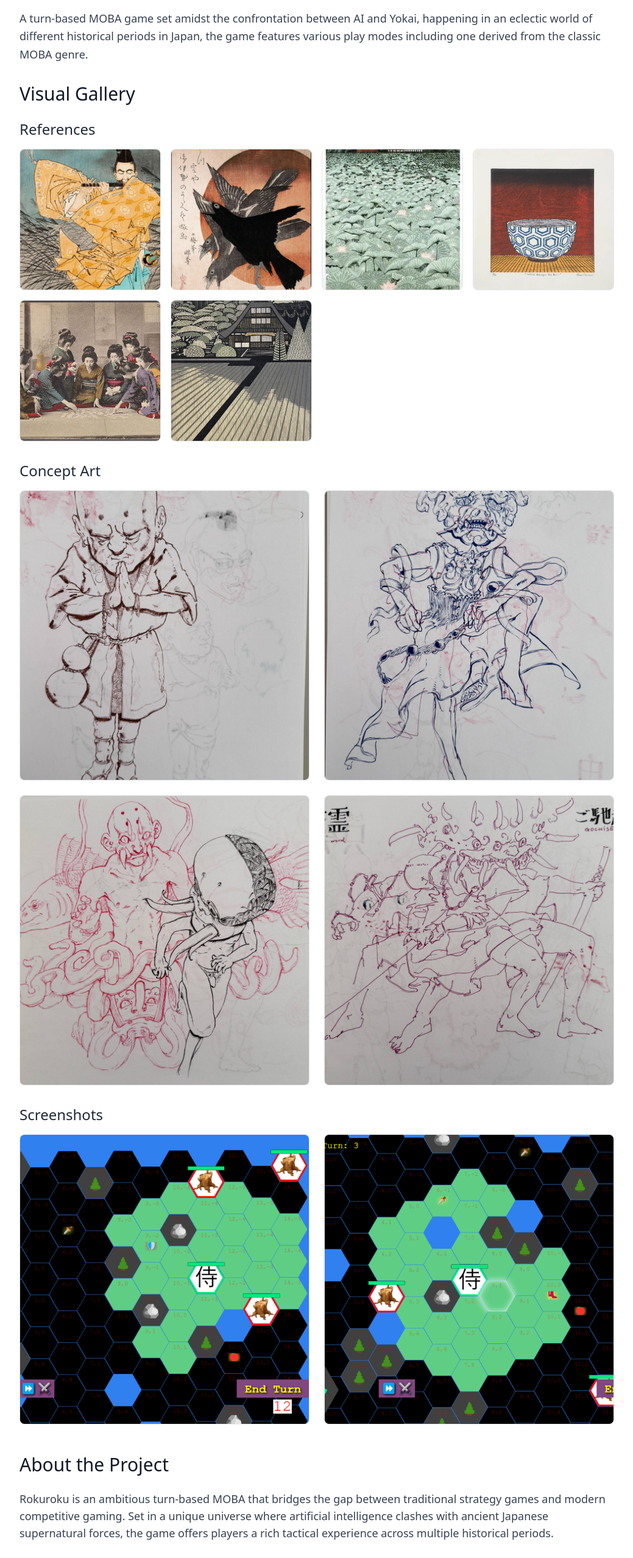
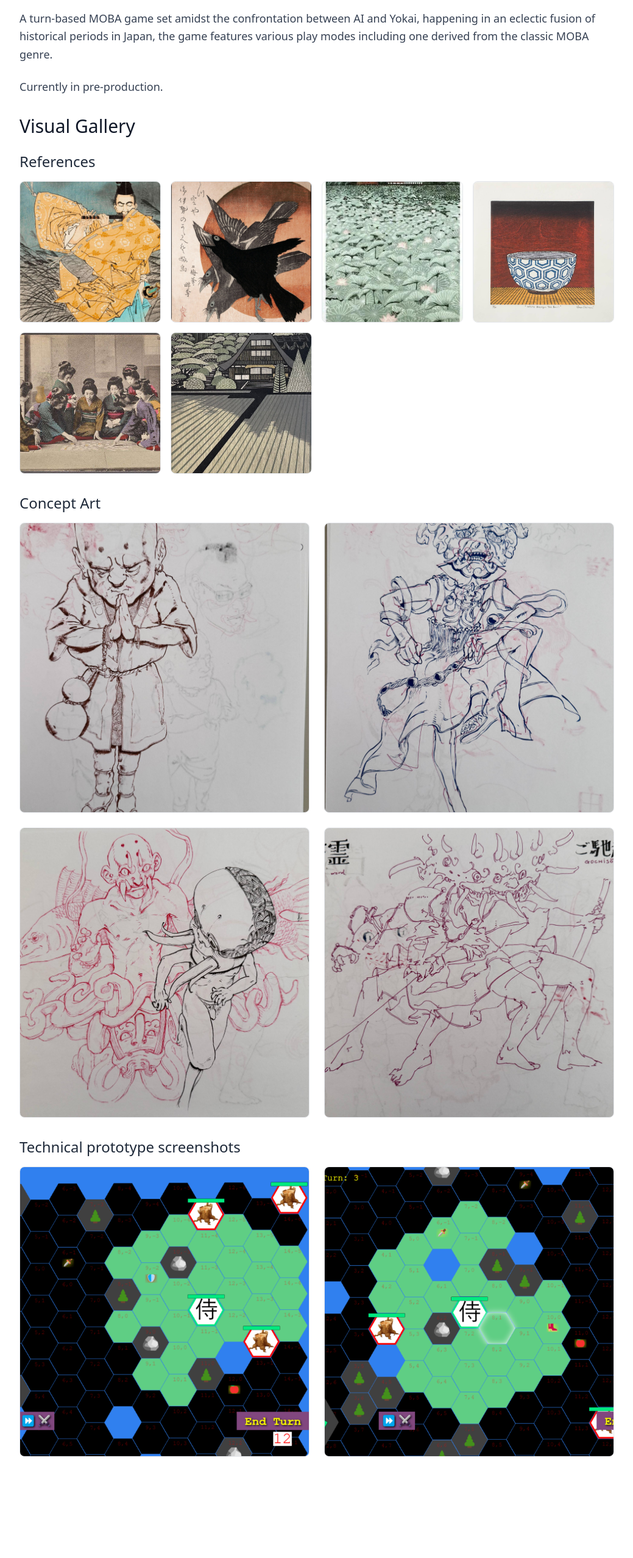
Before and after one commit to definegames/define.games, a Next.js app: page /videogame/rokuroku in a window 1280 px wide. Shown: the part 211-2766 px from the top of the page at 61% size, without its empty margins (120-1159 px from the left). After the commit the page ends 2672 px from the top, so only its background shows below. Built offline with nearby package versions, Linux system fonts and the light colour scheme.

Commit message:
Change Rokuroku page

```diff
--- a/src/app/videogame/rokuroku/page.tsx
+++ b/src/app/videogame/rokuroku/page.tsx
@@ -27,10 +27,12 @@ export default function RokurokuPage(): JSX.Element {
               <span className="px-2 py-1 bg-green-50 text-green-700 rounded">MOBA</span>
             </div>
             <p className="text-lg text-gray-700 leading-relaxed">
-              A turn-based MOBA game set amidst the confrontation between AI and Yokai, happening in an eclectic world
-              of different historical periods in Japan, the game features various play modes including one derived from
-              the classic MOBA genre.
+              A turn-based MOBA game set amidst the confrontation between AI and Yokai, happening in an eclectic fusion
+              of historical periods in Japan, the game features various play modes including one derived from the
+              classic MOBA genre.
             </p>
+            <br />
+            <p className="text-lg text-gray-700 leading-relaxed">Currently in pre-production.</p>
           </div>
 
           {/* Images Section */}
@@ -75,7 +77,7 @@ export default function RokurokuPage(): JSX.Element {
 
             {/* Screenshots Section */}
             <section className="mb-8">
-              <h3 className="text-xl sm:text-2xl text-gray-800 font-medium mb-4">Screenshots</h3>
+              <h3 className="text-xl sm:text-2xl text-gray-800 font-medium mb-4">Technical prototype screenshots</h3>
               <ImageGallery
                 images={[
                   "/images/rokuroku/03-screenshots/screenshot-001.png",
@@ -88,58 +90,6 @@ export default function RokurokuPage(): JSX.Element {
               />
             </section>
           </div>
-
-          {/* Project Description */}
-          <div className="prose prose-gray max-w-none">
-            <h2 className="text-2xl sm:text-3xl text-gray-900 font-normal mb-6">About the Project</h2>
-
-            <div className="space-y-6 text-gray-700 leading-relaxed">
-              <p className="text-base sm:text-lg">
-                Rokuroku is an ambitious turn-based MOBA that bridges the gap between traditional strategy games and
-                modern competitive gaming. Set in a unique universe where artificial intelligence clashes with ancient
-                Japanese supernatural forces, the game offers players a rich tactical experience across multiple
-                historical periods.
-              </p>
-
-              <h3 className="text-xl font-medium text-gray-900 mt-8 mb-4">Core Gameplay</h3>
-              <p>
-                Players command teams of either AI units or Yokai entities in strategic turn-based combat. Each faction
-                brings unique abilities, strengths, and tactical approaches to the battlefield. The turn-based nature
-                allows for deep strategic planning while maintaining the competitive spirit of traditional MOBA games.
-              </p>
-
-              <h3 className="text-xl font-medium text-gray-900 mt-8 mb-4">Setting & Atmosphere</h3>
-              <p>
-                The game takes place across various historical periods of Japan, from ancient feudal times to
-                speculative futures. Each battlefield reflects different eras, creating a visual and thematic journey
-                through time. The contrast between high-tech AI forces and mystical Yokai creates a unique aesthetic
-                that blends cyberpunk elements with traditional Japanese folklore.
-              </p>
-
-              <h3 className="text-xl font-medium text-gray-900 mt-8 mb-4">Game Modes</h3>
-              <ul className="list-disc list-inside space-y-2">
-                <li>
-                  <strong>Classic MOBA:</strong> Traditional 5v5 matches with lanes, towers, and a central objective
-                </li>
-                <li>
-                  <strong>Skirmish:</strong> Smaller 3v3 battles focused on pure tactical combat
-                </li>
-                <li>
-                  <strong>Campaign:</strong> Single-player story mode exploring the conflict between AI and Yokai
-                </li>
-                <li>
-                  <strong>Arena:</strong> 1v1 duels for competitive ranking
-                </li>
-              </ul>
-
-              <h3 className="text-xl font-medium text-gray-900 mt-8 mb-4">Development Status</h3>
-              <p>
-                Currently in pre-production, focusing on core gameplay mechanics, art direction, and world building. The
-                development team is committed to creating a game that respects both the strategic depth of classic
-                strategy games and the competitive balance required for modern esports.
-              </p>
-            </div>
-          </div>
         </div>
       </main>
     </div>
```
